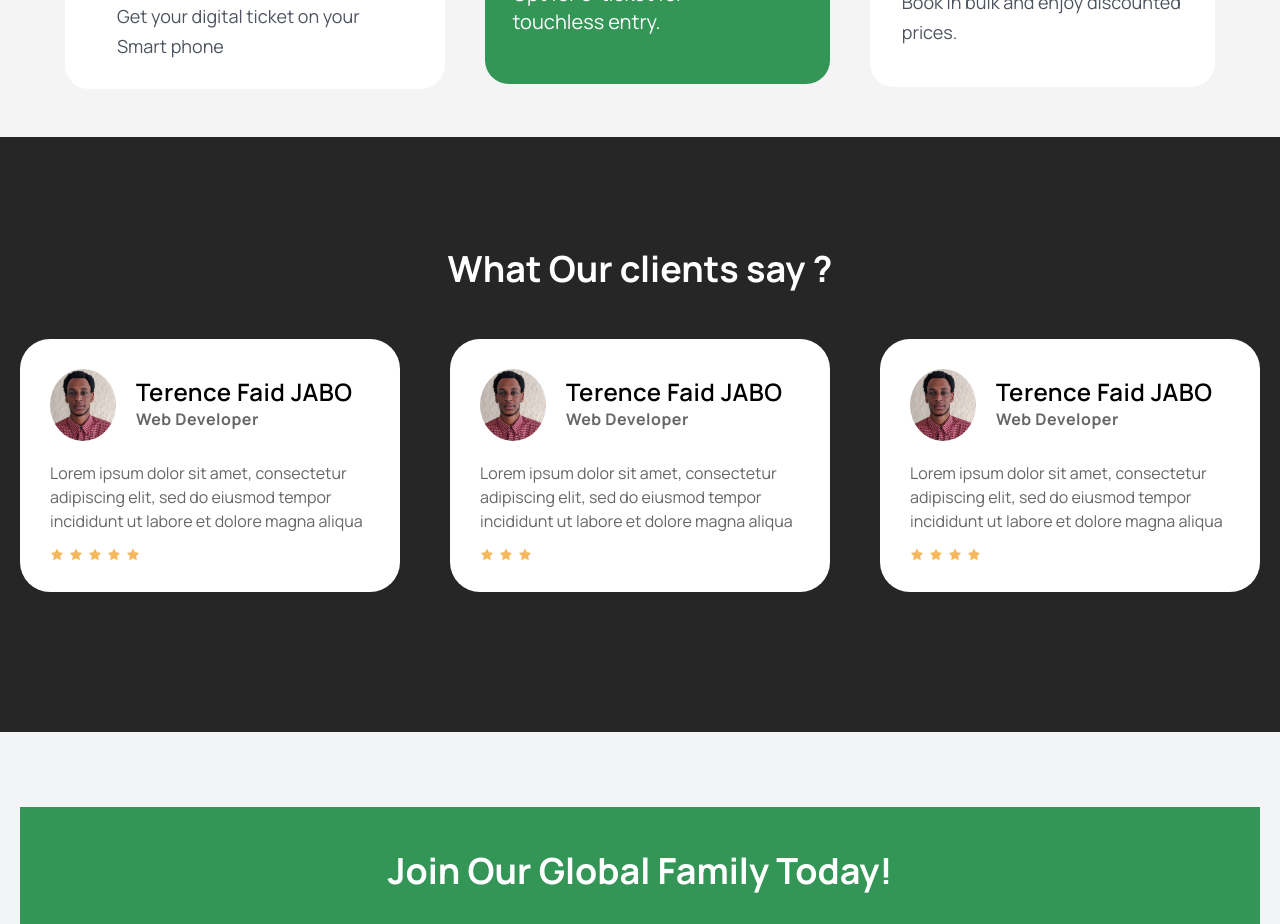
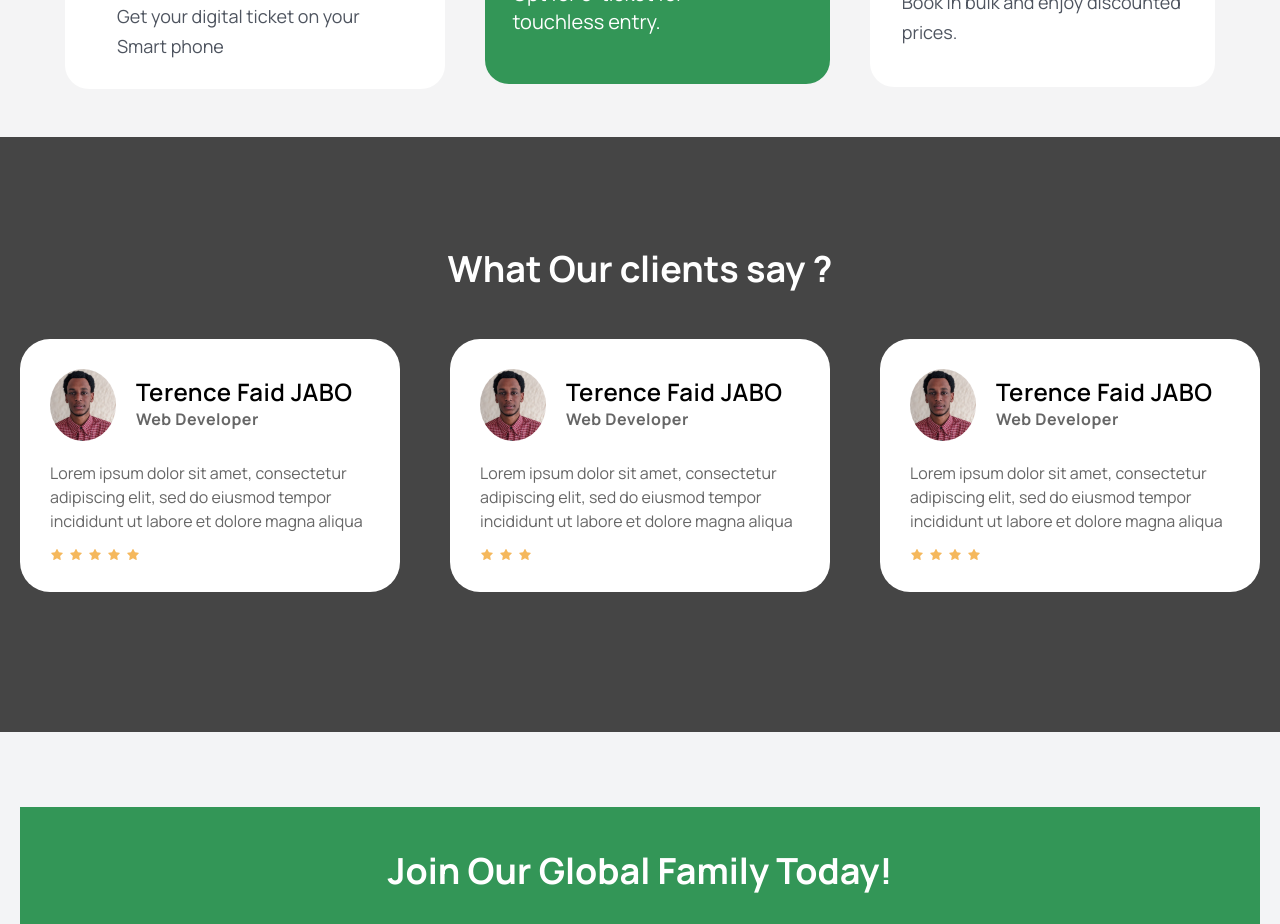
Before and after one commit to faid-terence/Eve-Ease, a React (Vite) app: page / in a window 1280 px wide. Shown: the part 4500-5424 px from the top of the page. Built offline with nearby package versions, Linux system fonts and the light colour scheme.

Commit message:
updated testimonials background color

```diff
--- a/src/components/Testimonials/Testimonials.css
+++ b/src/components/Testimonials/Testimonials.css
@@ -1,6 +1,6 @@
 .testimonials {
   --tw-bg-opacity: 1;
-  background-color: rgb(38 38 38 / var(--tw-bg-opacity));
+  background-color:  #454545;
 }
 .section-header {
   text-align: center;
```
